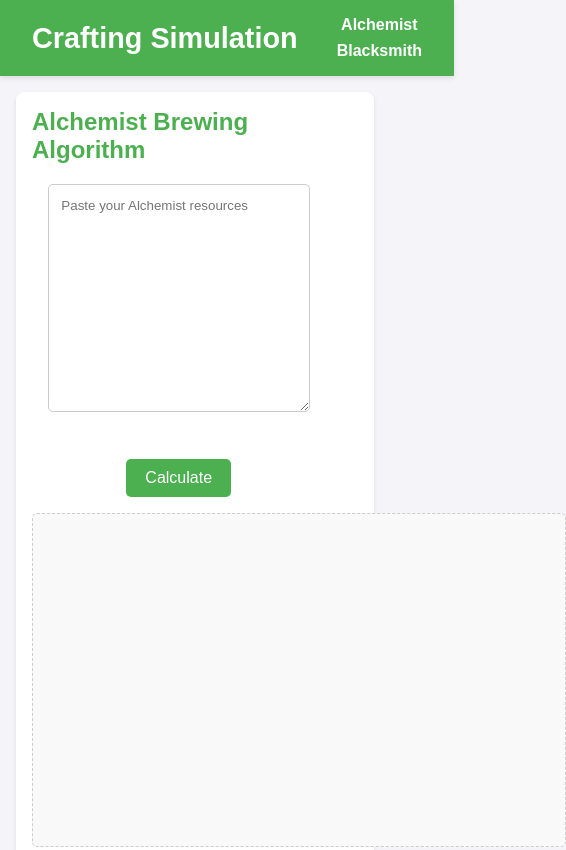
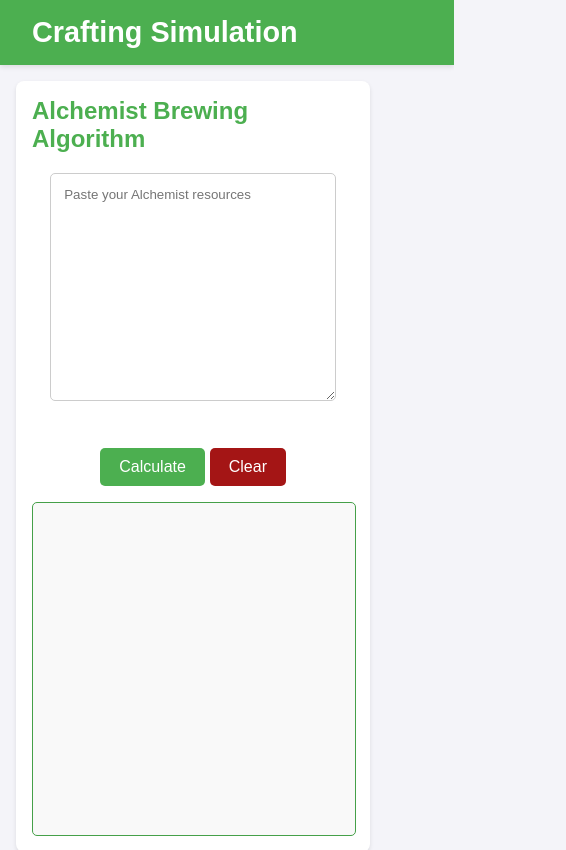
Before and after one commit to Fine-Guy-21/Chat-Wars-Crafting-Algorithm, a plain HTML site: page chatwars.html in a window 390 px wide. Shown: the top 850 px of the page, 566 px wide, since content can reach past the window. Drawn offline with Linux system fonts and the light colour scheme.

Commit message:
clear button added

```diff
--- a/chatwars.css
+++ b/chatwars.css
@@ -165,11 +165,19 @@ section h2 {
   .input-area textarea{
     max-width: 80%;
   }
+  .alchemist,  .blacksmith {
+    width: 90%;
+  }
   .wrapper{
-    max-width: 90%;
+    max-width: 100%;
     flex-direction: column;
     /* justify-content: center; */
     gap: 1rem;
+  }
+
+  .display-area-screen ,.bs-display-area-screen {
+    width: 90%;
+    border: 1px solid #45a049;
   }
     .header {
       width: 100%;
@@ -178,9 +186,8 @@ section h2 {
         text-align: center;
     }
 
-    .navbar ul {
-        flex-direction: column;
-        gap: 0.5rem;
+    .navbar {
+        display: none;
     }
 
     main {
@@ -193,6 +200,10 @@ section h2 {
 
     .input-area textarea {
         height: 80px;
+    }
+
+    .card {
+      width: 90%;
     }
 }
 
--- a/chatwars.html
+++ b/chatwars.html
@@ -26,7 +26,10 @@
                 <div class="input-area">
                     <textarea id="alch_res" placeholder="Paste your Alchemist resources"></textarea>
                     <p class="alert-msg"></p>
-                    <button class="cool-button" onclick="main(document.getElementById('alch_res').value)">Calculate</button>
+                    <div class="btns">
+                        <button class="cool-button" onclick="main(document.getElementById('alch_res').value)">Calculate</button>
+                        <button class="cool-button" style="background-color: rgb(164, 21, 21);" onclick="document.getElementById('alch_res').value='';">Clear</button>
+                    </div>
                 </div>
                 <div class="display-area-screen">
                     <!-- Alchemist cards dynamically populate here -->
@@ -40,7 +43,10 @@
                 <div class="input-area">
                     <textarea id="bs_res" placeholder="Paste your Blacksmith resources"></textarea>
                     <p class="alert-msg"></p>
-                    <button class="cool-button" onclick="bsMain(document.getElementById('bs_res').value)">Calculate</button>
+                    <div class="btns">
+                        <button class="cool-button" onclick="bsMain(document.getElementById('bs_res').value)">Calculate</button>
+                        <button class="cool-button" style="background-color: rgb(164, 21, 21);" onclick="document.getElementById('bs_res').value='';">Clear</button>
+                    </div>
                 </div>
                 <div class="bs-display-area-screen">
                     <!-- Blacksmith cards dynamically populate here -->
--- a/chatwars.js
+++ b/chatwars.js
@@ -880,8 +880,6 @@ function bsPopulateCard(data) {
   }
 }
 
-
-
 function parseInventory(inventoryString) {
   const inventoryObject = {};
 
```
